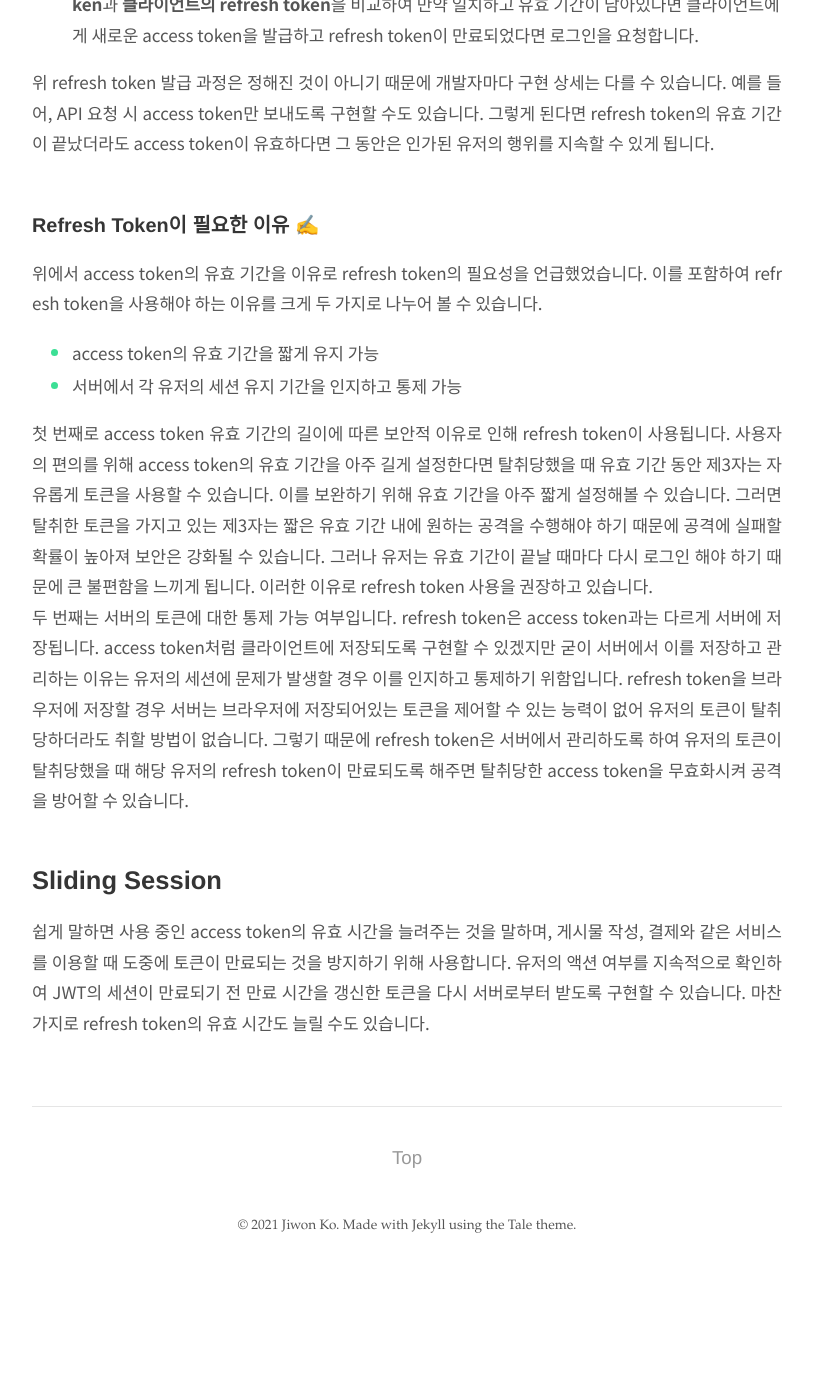
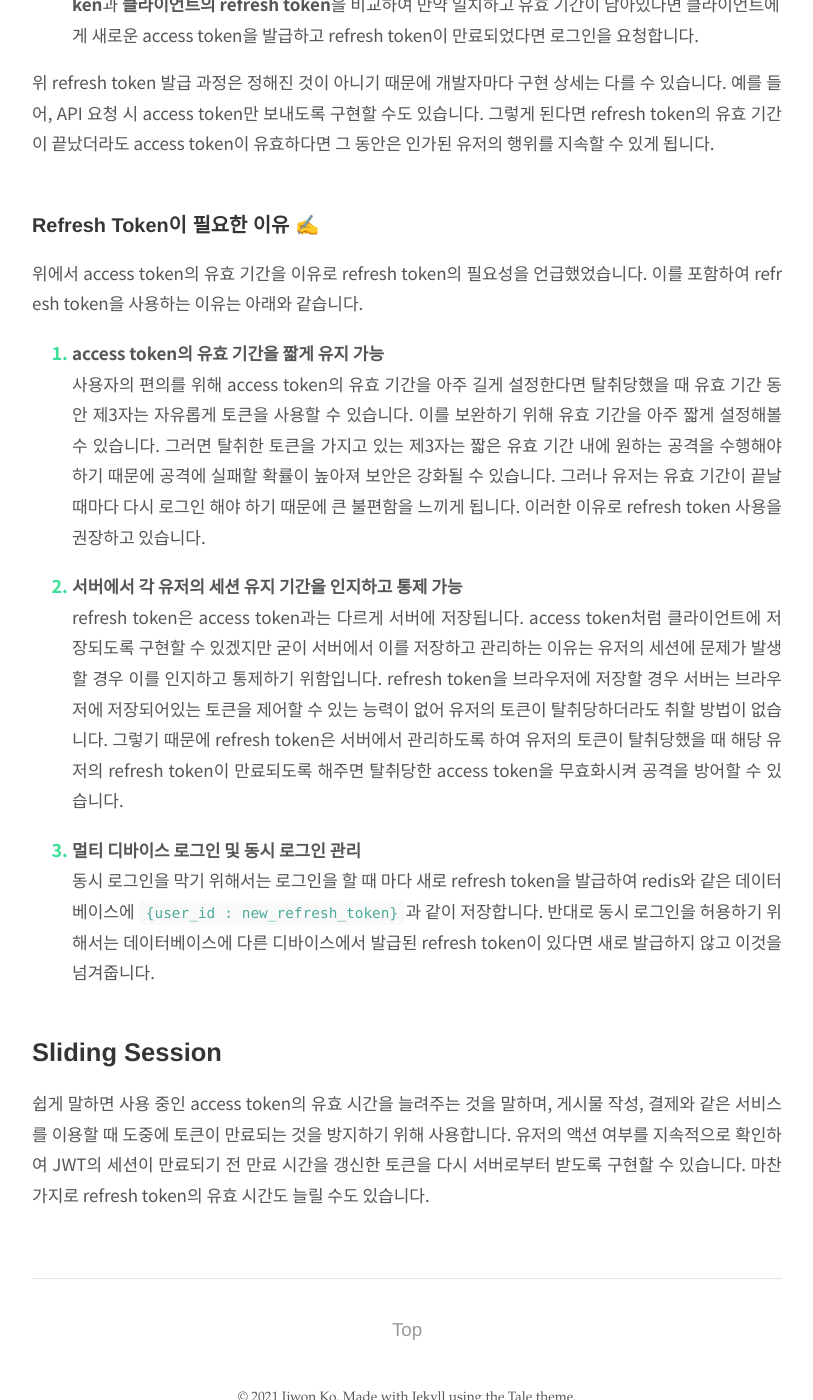
Before and after one commit to Gxone/Gxone.github.io, a Jekyll site: the page built from blog/authorization/index.md, in a window 1280 px wide and 1400 px high, scrolled down 5697 px. Shown: the whole window, without its empty margins (233-1046 px from the left). Built offline with Jekyll 4.4.1, drawn with Linux system fonts in a browser that asks for light colours; some web fonts are replaced; before the commit the page ends 6973 px from its top, so only the background shows below that.

Commit message:
Add: authorization 내용 추가

````diff
--- a/blog/authorization/index.md
+++ b/blog/authorization/index.md
@@ -92,12 +92,16 @@ payload = jwt.decode(access_token, secret_key['SECRET_KEY'], algorithm = ALGORIT
  위 refresh token 발급 과정은 정해진 것이 아니기 때문에 개발자마다 구현 상세는 다를 수 있습니다. 예를 들어, API 요청 시 access token만 보내도록 구현할 수도 있습니다. 그렇게 된다면 refresh token의 유효 기간이 끝났더라도 access token이 유효하다면 그 동안은 인가된 유저의 행위를 지속할 수 있게 됩니다.
 
 ### Refresh Token이 필요한 이유 ✍️
-위에서 access token의 유효 기간을 이유로 refresh token의 필요성을 언급했었습니다. 이를 포함하여 refresh token을 사용해야 하는 이유를 크게 두 가지로 나누어 볼 수 있습니다.
-- access token의 유효 기간을 짧게 유지 가능
-- 서버에서 각 유저의 세션 유지 기간을 인지하고 통제 가능
+위에서 access token의 유효 기간을 이유로 refresh token의 필요성을 언급했었습니다. 이를 포함하여 refresh token을 사용하는 이유는 아래와 같습니다.
 
-첫 번째로 access token 유효 기간의 길이에 따른 보안적 이유로 인해 refresh token이 사용됩니다. 사용자의 편의를 위해 access token의 유효 기간을 아주 길게 설정한다면 탈취당했을 때 유효 기간 동안 제3자는 자유롭게 토큰을 사용할 수 있습니다. 이를 보완하기 위해 유효 기간을 아주 짧게 설정해볼 수 있습니다. 그러면 탈취한 토큰을 가지고 있는 제3자는 짧은 유효 기간 내에 원하는 공격을 수행해야 하기 때문에 공격에 실패할 확률이 높아져 보안은 강화될 수 있습니다. 그러나 유저는 유효 기간이 끝날 때마다 다시 로그인 해야 하기 때문에 큰 불편함을 느끼게 됩니다. 이러한 이유로 refresh token 사용을 권장하고 있습니다.
-두 번째는 서버의 토큰에 대한 통제 가능 여부입니다. refresh token은 access token과는 다르게 서버에 저장됩니다. access token처럼 클라이언트에 저장되도록 구현할 수 있겠지만 굳이 서버에서 이를 저장하고 관리하는 이유는 유저의 세션에 문제가 발생할 경우 이를 인지하고 통제하기 위함입니다. refresh token을 브라우저에 저장할 경우 서버는 브라우저에 저장되어있는 토큰을 제어할 수 있는 능력이 없어 유저의 토큰이 탈취당하더라도 취할 방법이 없습니다. 그렇기 때문에 refresh token은 서버에서 관리하도록 하여 유저의 토큰이 탈취당했을 때 해당 유저의 refresh token이 만료되도록 해주면 탈취당한 access token을 무효화시켜 공격을 방어할 수 있습니다.
+1. **access token의 유효 기간을 짧게 유지 가능**
+사용자의 편의를 위해 access token의 유효 기간을 아주 길게 설정한다면 탈취당했을 때 유효 기간 동안 제3자는 자유롭게 토큰을 사용할 수 있습니다. 이를 보완하기 위해 유효 기간을 아주 짧게 설정해볼 수 있습니다. 그러면 탈취한 토큰을 가지고 있는 제3자는 짧은 유효 기간 내에 원하는 공격을 수행해야 하기 때문에 공격에 실패할 확률이 높아져 보안은 강화될 수 있습니다. 그러나 유저는 유효 기간이 끝날 때마다 다시 로그인 해야 하기 때문에 큰 불편함을 느끼게 됩니다. 이러한 이유로 refresh token 사용을 권장하고 있습니다.
+
+2. **서버에서 각 유저의 세션 유지 기간을 인지하고 통제 가능**
+refresh token은 access token과는 다르게 서버에 저장됩니다. access token처럼 클라이언트에 저장되도록 구현할 수 있겠지만 굳이 서버에서 이를 저장하고 관리하는 이유는 유저의 세션에 문제가 발생할 경우 이를 인지하고 통제하기 위함입니다. refresh token을 브라우저에 저장할 경우 서버는 브라우저에 저장되어있는 토큰을 제어할 수 있는 능력이 없어 유저의 토큰이 탈취당하더라도 취할 방법이 없습니다. 그렇기 때문에 refresh token은 서버에서 관리하도록 하여 유저의 토큰이 탈취당했을 때 해당 유저의 refresh token이 만료되도록 해주면 탈취당한 access token을 무효화시켜 공격을 방어할 수 있습니다.
+
+3. **멀티 디바이스 로그인 및 동시 로그인 관리**
+동시 로그인을 막기 위해서는 로그인을 할 때 마다 새로 refresh token을 발급하여 redis와 같은 데이터베이스에 ```{user_id : new_refresh_token}```과 같이 저장합니다. 반대로 동시 로그인을 허용하기 위해서는 데이터베이스에 다른 디바이스에서 발급된 refresh token이 있다면 새로 발급하지 않고 이것을 넘겨줍니다.
 
 ## Sliding Session
 쉽게 말하면 사용 중인 access token의 유효 시간을 늘려주는 것을 말하며, 게시물 작성, 결제와 같은 서비스를 이용할 때 도중에 토큰이 만료되는 것을 방지하기 위해 사용합니다. 유저의 액션 여부를 지속적으로 확인하여 JWT의 세션이 만료되기 전 만료 시간을 갱신한 토큰을 다시 서버로부터 받도록 구현할 수 있습니다. 마찬가지로 refresh token의 유효 시간도 늘릴 수도 있습니다.
````
